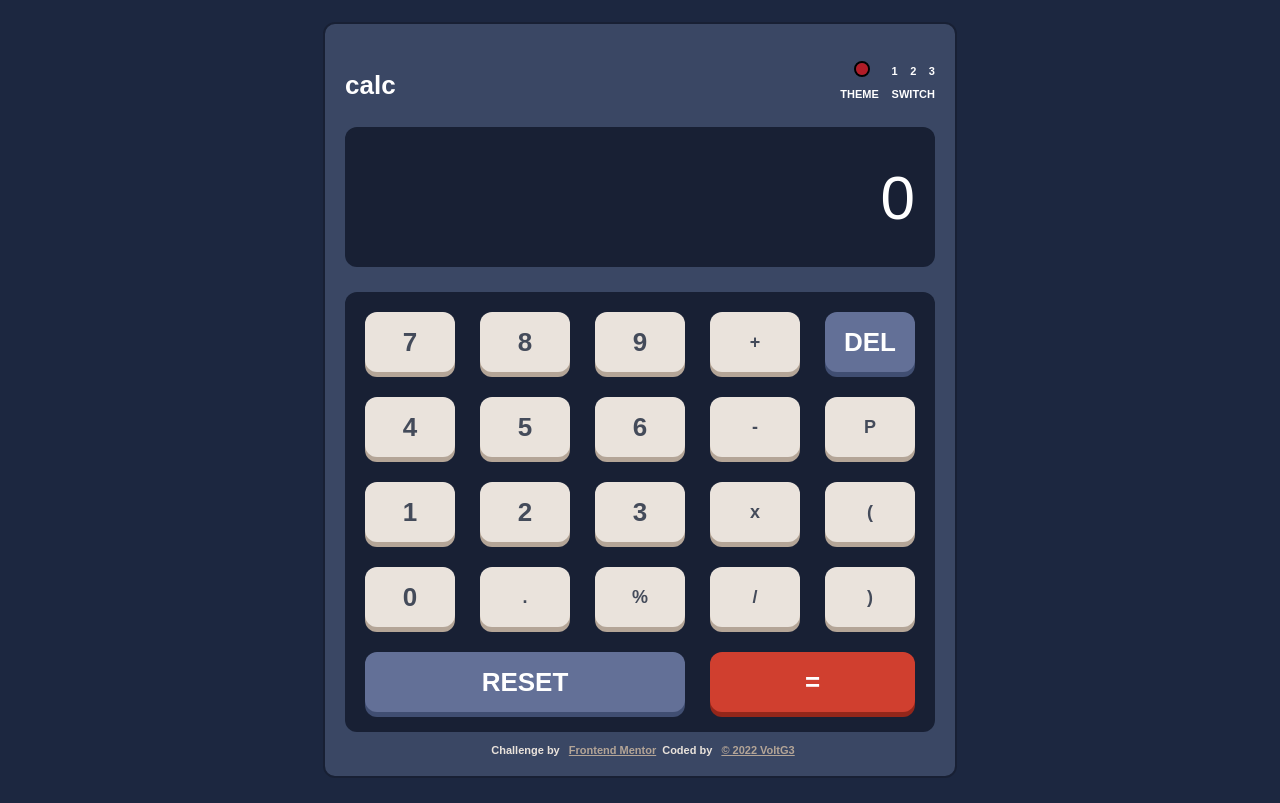
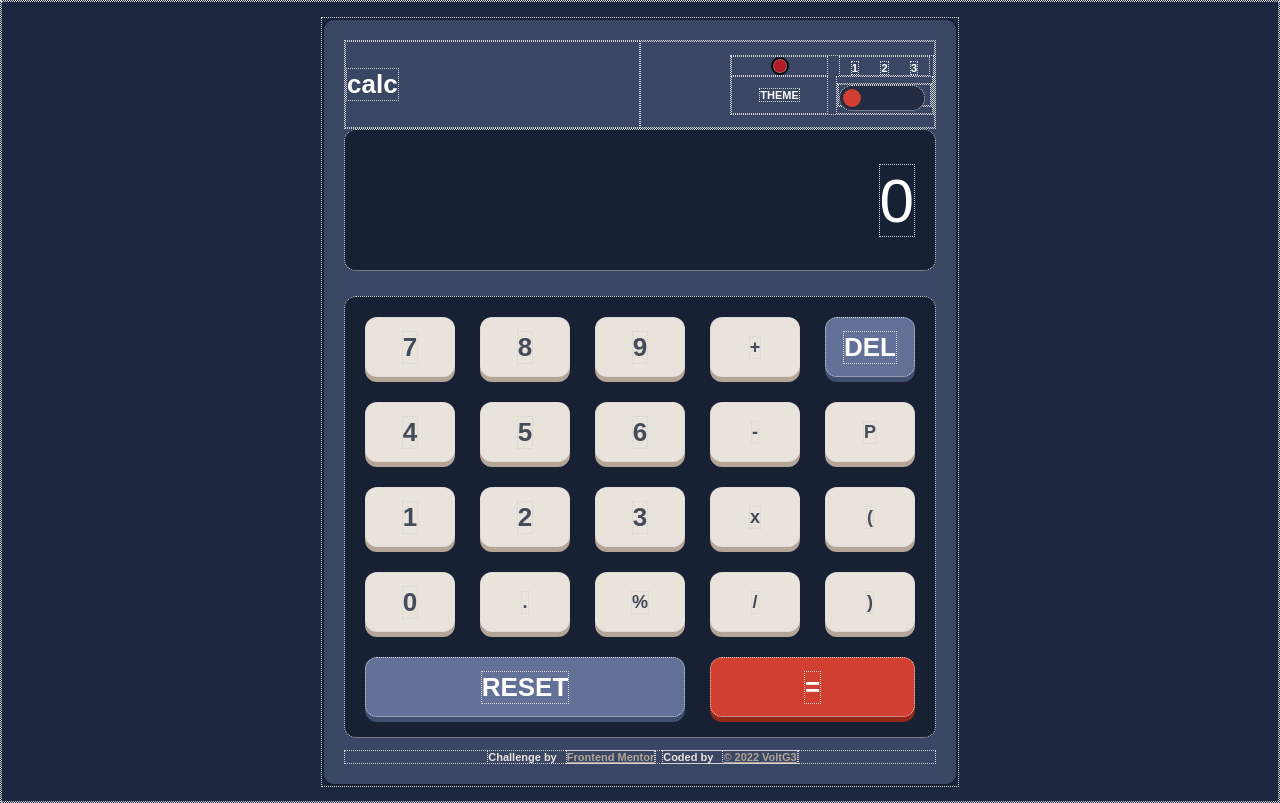
Before and after one commit to VoltG3/react_calculator, a React (Create React App) app: page / in a window 1280 px wide. Built offline with nearby package versions, Linux system fonts and the light colour scheme.

Commit message:
adding - color theme switch

```diff
--- a/src/GlobalStyles.styles.js
+++ b/src/GlobalStyles.styles.js
@@ -28,7 +28,7 @@ export const GlobalStyles = createGlobalStyle`
     --footer--fontSize: 11px;
   }
 
-  //* { border: dotted 1px lightgray; }
+  * { border: dotted 1px lightgray; }
 
   body {
     background: var(--background--variant-0);
--- /dev/null
+++ b/src/components/ColorThemaSwitch.js
@@ -0,0 +1,74 @@
+import styled from "styled-components"
+
+const CheckBoxContainer = styled.div`
+  display: flex;
+  justify-content: center;
+`
+
+const CheckBoxWrapper = styled.div`
+  position: relative;
+`
+
+const CheckBoxLabel = styled.label`
+  position: absolute;
+      top: 0;
+      left: 0;
+      width: 84px;
+      height: 14px;
+  padding-bottom: 10px;
+  border-radius: 15px;
+  background-color: var(--background--variant-2);
+  cursor: pointer;
+
+  &::after {
+    content: "";
+    display: block;
+    border-radius: 50%;
+        width: 18px;
+        height: 18px;
+        margin: 3px;
+    background-color: var(--color--btn--variant-3);
+    transition: 0.2s;
+  }
+`
+
+const CheckBox = styled.input`
+  opacity: 0;
+  z-index: 1;
+  border-radius: 15px;
+      width: 84px;
+      height: 14px;
+  &:checked + ${CheckBoxLabel} {
+    background-color: var(--background--variant-2);
+    &::after {
+      content: "";
+      display: block;
+      border-radius: 50%;
+          width: 18px;
+          height: 18px;
+      margin-left: 21px;
+      transition: 0.2s;
+    }
+  }
+`
+
+const ColorThemaSwitch = () => {
+
+    return (
+        <CheckBoxContainer>
+            <CheckBoxWrapper>
+                <CheckBox
+                    id="checkbox"
+                    type="checkbox"
+                />
+
+                <CheckBoxLabel
+                    htmlFor="checkbox"
+                />
+
+            </CheckBoxWrapper>
+        </CheckBoxContainer>
+    )
+}
+
+export default ColorThemaSwitch
--- a/src/groups/Header.js
+++ b/src/groups/Header.js
@@ -1,5 +1,6 @@
 import styled from "styled-components";
 import BlinkingLight from "../components/BlinkingLight.js"
+import ColorThemaSwitch from "../components/ColorThemaSwitch";
 
 const StyledHeader = styled.div`
   display: grid;
@@ -44,17 +45,22 @@ const StyledSwitchContainerTile01 = styled.div`
 const StyledSwitchContainerTile02 = styled.div`
   display: flex;
   flex-direction: row;
-  justify-content: space-between;
+  justify-content: space-around;
+      margin-left: 3px;
+      margin-right: 3px;
   align-items: flex-end;
 `
 
 const StyledSwitchContainerTile03 = styled.div`
   display: flex;
+  align-items: center;
+  justify-content: center;
   flex-direction: row;
 `
 
 const StyledSwitchContainerTile04 = styled.div`
   display: flex;
+  align-items: center;
   flex-direction: row;
 `
 
@@ -91,7 +97,7 @@ export default function Header() {
                     </StyledSwitchContainerTile03>
 
                     <StyledSwitchContainerTile04>
-                        <StyledParagraph>switch</StyledParagraph>
+                        <ColorThemaSwitch />
                     </StyledSwitchContainerTile04>
                 </StyledSwitchContainer>
             </StyledHeaderRightTile>
```
